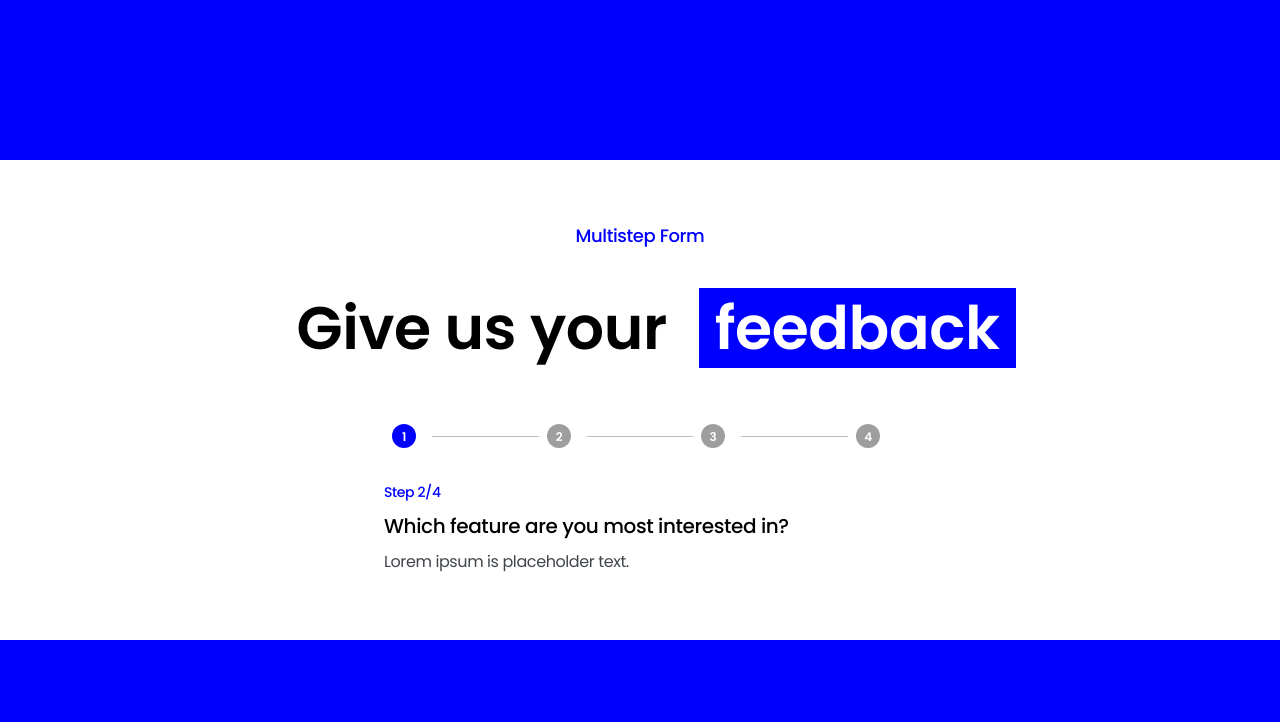
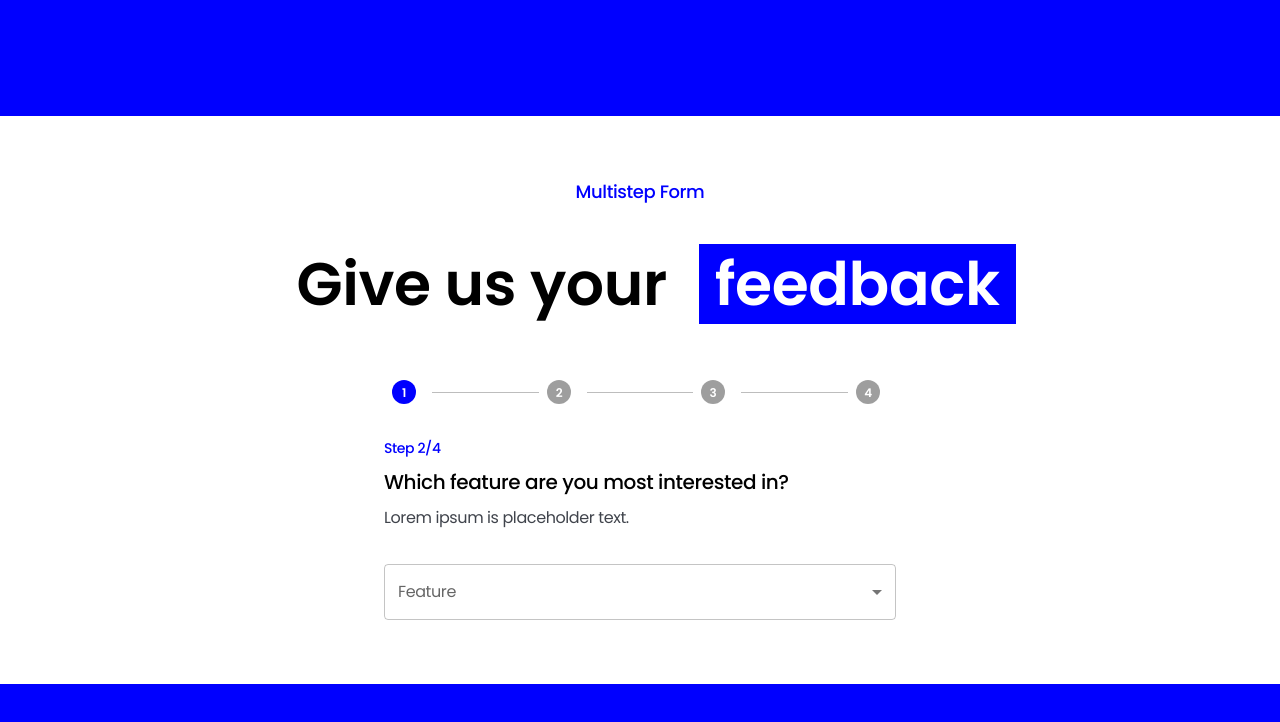
Before and after one commit to bazyli2/multi-step-form, a Next.js app: page / in a window 1280 px wide. Shown: the top 722 px of the page. Built offline with nearby package versions, Linux system fonts and the light colour scheme; what @mui/material-nextjs would draw is missing.

Commit message:
added feature select component

```diff
--- /dev/null
+++ b/src/pages/MultiStepForm/steps/Step2/FeatureSelect.tsx
@@ -0,0 +1,33 @@
+"use client";
+
+import {
+  FormControl,
+  InputLabel,
+  MenuItem,
+  Select,
+  SelectChangeEvent,
+} from "@mui/material";
+import { useState } from "react";
+
+export function FeatureSelect() {
+  const [feature, setFeature] = useState("");
+  const handleChange = (event: SelectChangeEvent) => {
+    setFeature(event.target.value);
+  };
+  return (
+    <FormControl fullWidth>
+      <InputLabel id="demo-simple-select-label">Feature</InputLabel>
+      <Select
+        labelId="demo-simple-select-label"
+        id="demo-simple-select"
+        value={feature}
+        label="Feature"
+        onChange={handleChange}
+      >
+        <MenuItem value="feature-1">Feature One</MenuItem>
+        <MenuItem value="feature-2">Feature Two</MenuItem>
+        <MenuItem value="feature-3">Feature Three</MenuItem>
+      </Select>
+    </FormControl>
+  );
+}
--- a/src/pages/MultiStepForm/steps/Step2/Step2.tsx
+++ b/src/pages/MultiStepForm/steps/Step2/Step2.tsx
@@ -1,3 +1,5 @@
+import { FeatureSelect } from "./FeatureSelect";
+
 export function Step2() {
   return (
     <>
@@ -10,6 +12,9 @@ export function Step2() {
           Lorem ipsum is placeholder text.
         </p>
       </header>
+      <form>
+        <FeatureSelect />
+      </form>
     </>
   );
 }
```
